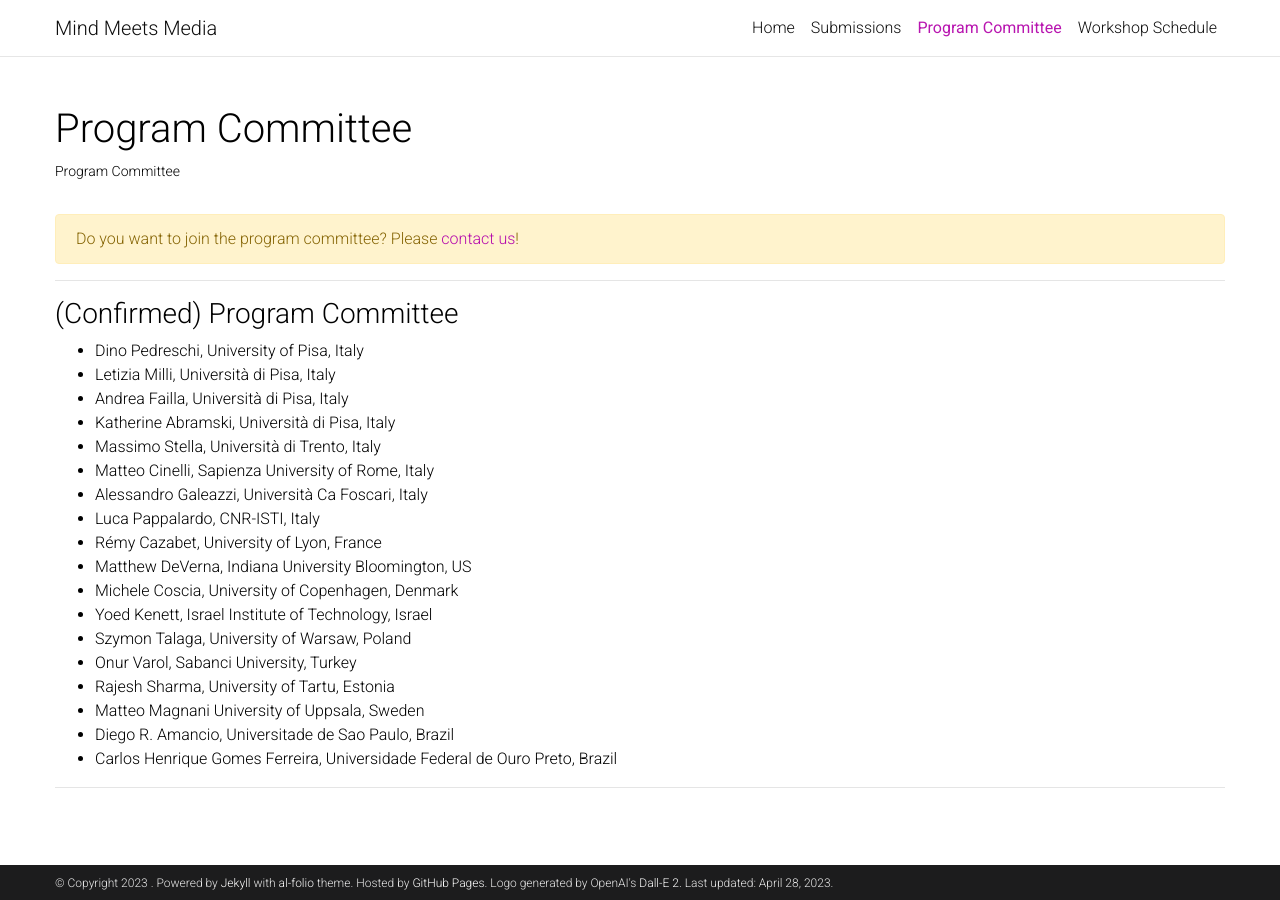
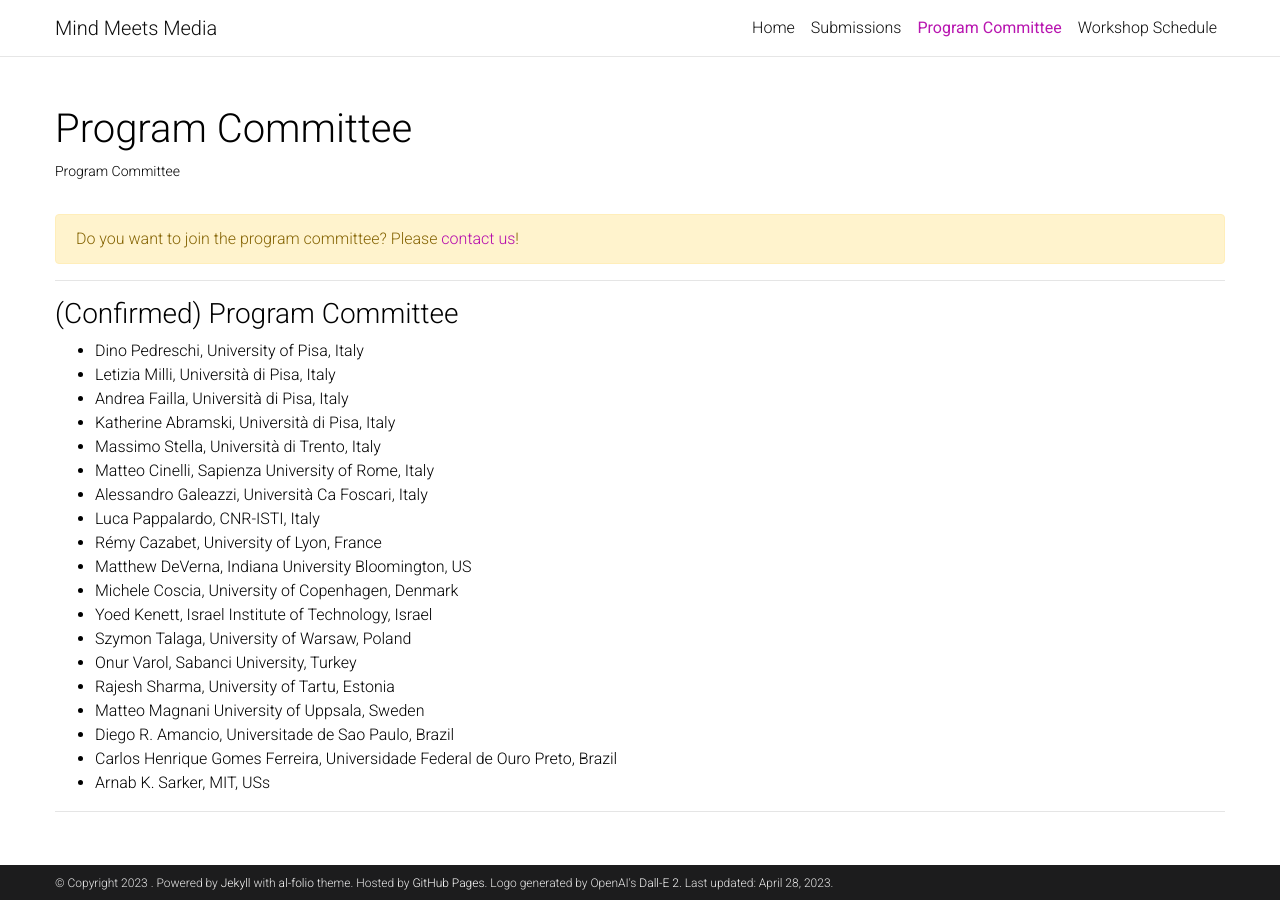
Before and after one commit to SMS-workshop/SMS-workshop.github.io, a Jekyll site: the page built from _pages/PC.md, in a window 1280 px wide. Built offline with Jekyll 4.4.1, drawn with Linux system fonts in a browser that asks for light colours; a style sheet for code colours, icons or effects is not loaded.

Commit message:
:new: PC

```diff
--- a/_pages/PC.md
+++ b/_pages/PC.md
@@ -34,6 +34,7 @@ Do you want to join the program committee? Please <a href="mailto:mind-meets-med
     <li>Matteo Magnani	University of Uppsala, Sweden</li>
     <li>Diego R. Amancio, Universitade de Sao Paulo, Brazil</li>
     <li>Carlos Henrique Gomes Ferreira, Universidade Federal de Ouro Preto, Brazil</li>
+    <li>Arnab K. Sarker, MIT, USs</li>
 </ul>
 
 <hr>
```
